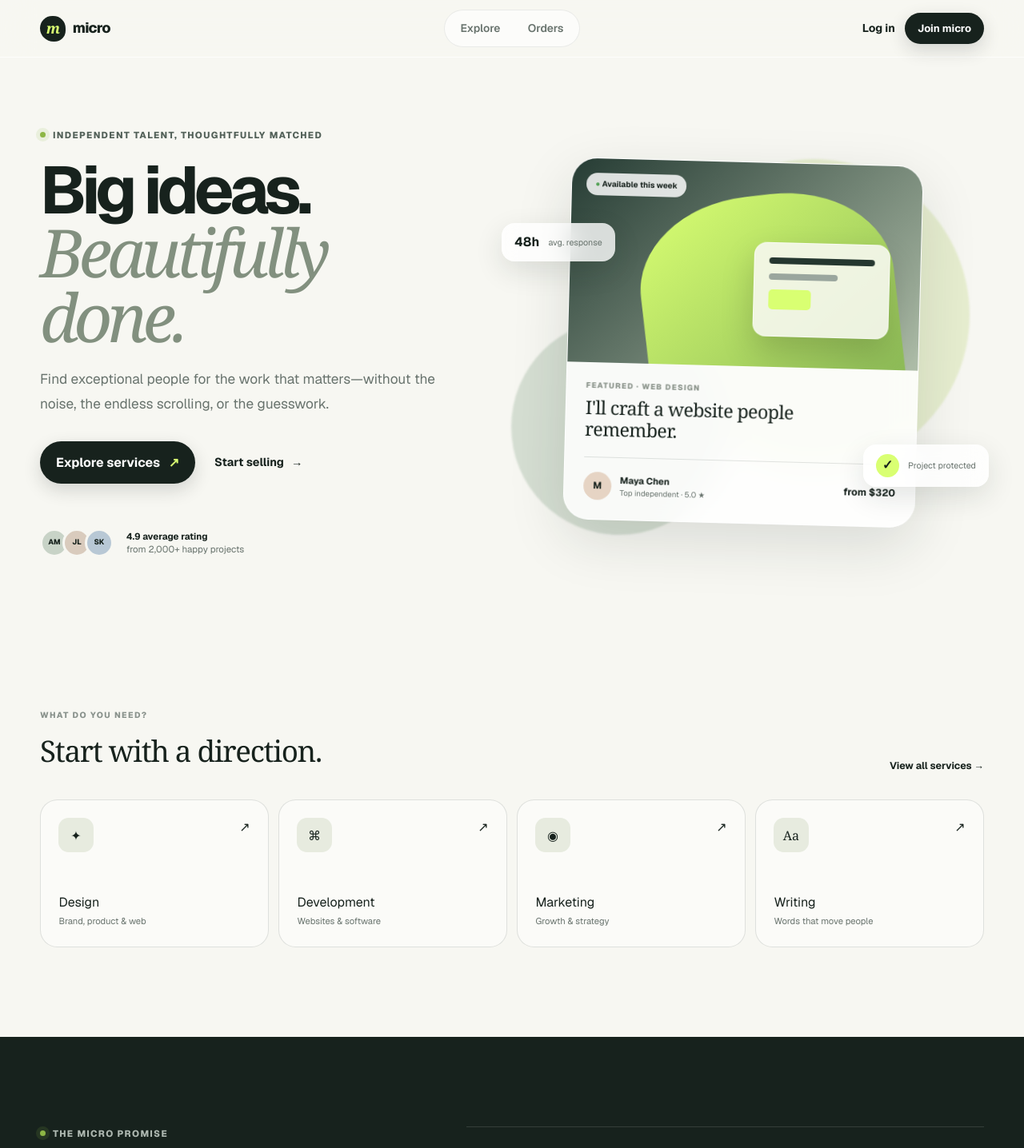
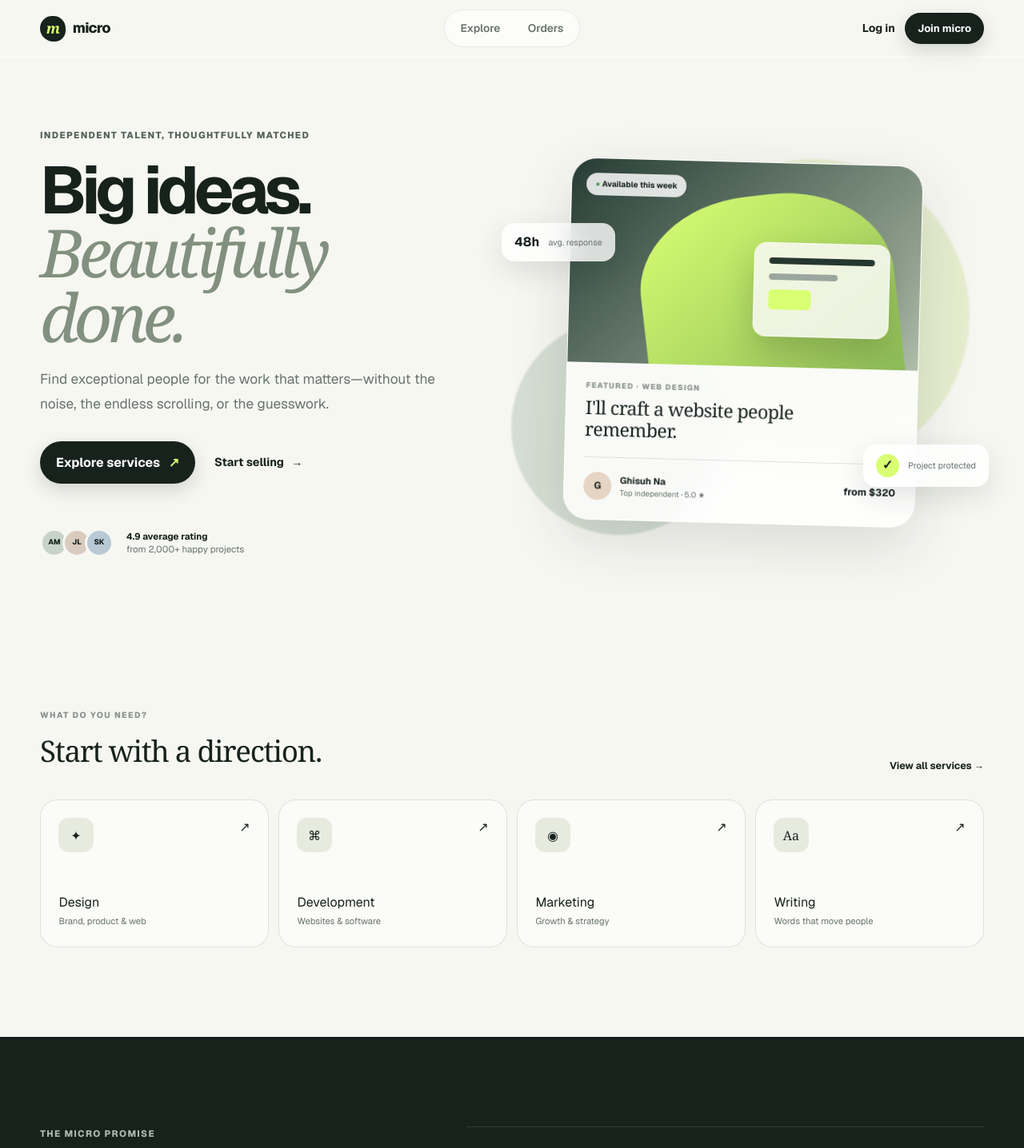
Before and after one commit to ghisuh/Micro-Fiverr, a Next.js app: page / in a window 1280 px wide. Shown: the top 1436 px of the page at 80% size. Built offline with nearby package versions, Linux system fonts and the light colour scheme; no server answers.

Commit message:
Small UI update

```diff
--- a/src/app/globals.css
+++ b/src/app/globals.css
@@ -30,7 +30,6 @@ a:active,button:active { transform:scale(.97); transition-duration:.08s; }
 .home-shell { overflow:hidden; }
 .hero { min-height:680px; display:grid; grid-template-columns:.92fr 1.08fr; align-items:center; gap:5vw; padding-block:5.5rem 6.5rem; }
 .eyebrow { display:flex; align-items:center; gap:.55rem; color:#536159; font-size:.72rem; letter-spacing:.12em; text-transform:uppercase; font-weight:750; }
-.eyebrow>span { display:block; width:.45rem; height:.45rem; border-radius:50%; background:#8db645; box-shadow:0 0 0 5px rgba(141,182,69,.13); }
 .hero h1 { margin:1.35rem 0 1.4rem; font-size:clamp(3.4rem,6.5vw,6rem); line-height:.93; letter-spacing:-.068em; font-weight:700; }
 .hero h1 em { color:#82907f; font-family:Georgia,serif; font-weight:400; }
 .hero-copy>p { max-width:520px; color:var(--muted); font-size:1.08rem; line-height:1.75; }
--- a/src/app/page.tsx
+++ b/src/app/page.tsx
@@ -12,7 +12,7 @@ export default function HomePage() {
     <main className="home-shell">
       <section className="hero wrap">
         <div className="hero-copy">
-          <div className="eyebrow"><span /> Independent talent, thoughtfully matched</div>
+          <div className="eyebrow">Independent talent, thoughtfully matched</div>
           <h1>Big ideas.<br /><em>Beautifully done.</em></h1>
           <p>Find exceptional people for the work that matters—without the noise, the endless scrolling, or the guesswork.</p>
           <div className="hero-actions">
@@ -34,7 +34,7 @@ export default function HomePage() {
             </div>
             <div className="featured-body">
               <div><p className="card-kicker">FEATURED · WEB DESIGN</p><h2>I&apos;ll craft a website people remember.</h2></div>
-              <div className="seller-row"><div className="seller-avatar">M</div><div><strong>Maya Chen</strong><span>Top independent · 5.0 ★</span></div><b>from $320</b></div>
+              <div className="seller-row"><div className="seller-avatar">G</div><div><strong>Ghisuh Na</strong><span>Top independent · 5.0 ★</span></div><b>from $320</b></div>
             </div>
           </article>
           <div className="floating-note note-one"><b>48h</b><span>avg. response</span></div>
@@ -51,7 +51,7 @@ export default function HomePage() {
 
       <section className="promise-section">
         <div className="wrap promise-grid">
-          <div><span className="eyebrow light"><span /> The micro promise</span><h2>Less marketplace.<br />More momentum.</h2></div>
+          <div><span className="eyebrow light">The micro promise</span><h2>Less marketplace.<br />More momentum.</h2></div>
           <div className="promise-list">
             <article><b>01</b><div><h3>Quality, made visible.</h3><p>Clear portfolios, real reviews, and straightforward packages. Know exactly who you&apos;re hiring.</p></div></article>
             <article><b>02</b><div><h3>Protected from hello to done.</h3><p>Your payment stays secure until the work is delivered and you&apos;re ready to approve it.</p></div></article>
```
Also changed, not shown: 1 other file (tests, documents, lock files or other folders).
